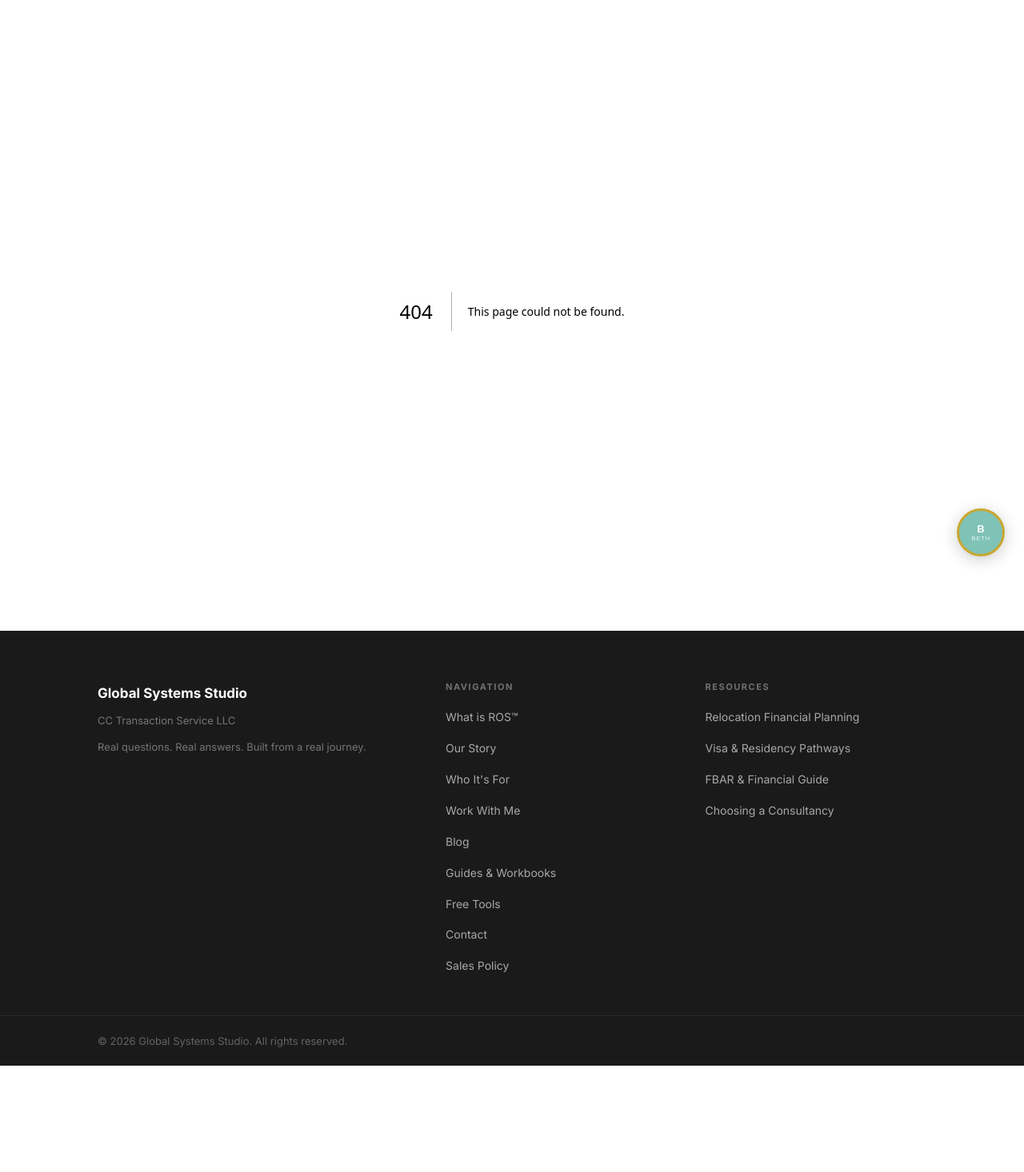
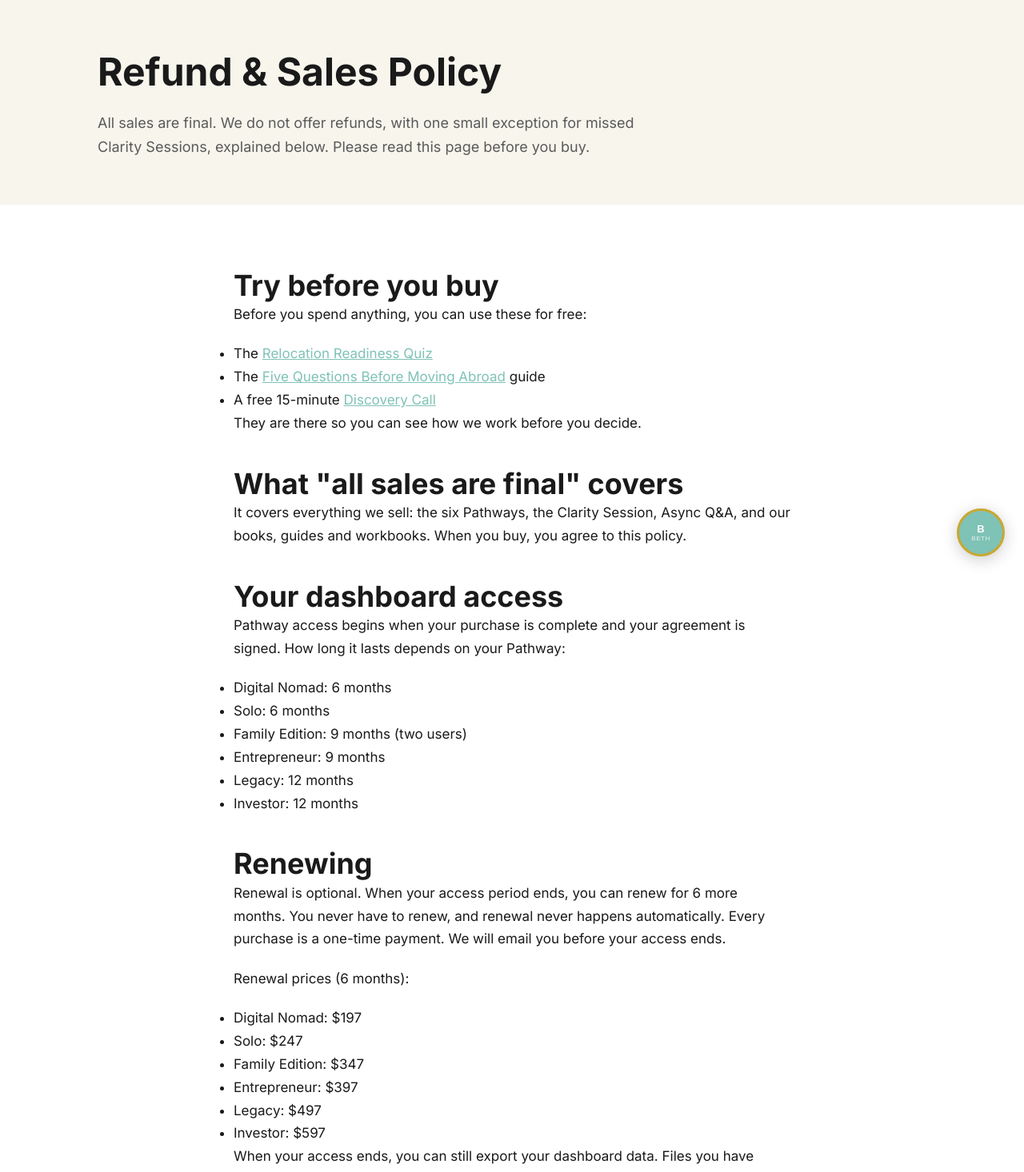
Before and after one commit to globalsystemsstudio-lang/gss-website, a Next.js app: page /refund-policy in a window 1280 px wide. Before the commit this address had no page. Shown: the part 80-1546 px from the top of the page at 80% size. Before the commit the page ends 1413 px from the top, so only its background shows below. Built offline with nearby package versions, Linux system fonts and the light colour scheme.

Commit message:
Add Refund & Sales Policy page (from Notion draft, Oct 13)

```diff
--- /dev/null
+++ b/app/refund-policy/page.jsx
@@ -0,0 +1,77 @@
+import Link from 'next/link';
+
+export const metadata = {
+  title: 'Refund & Sales Policy',
+  description: 'Global Systems Studio refund and sales policy: all sales are final, how dashboard access and renewals work, Clarity Session rescheduling, and who to contact with questions.',
+  alternates: { canonical: 'https://globalsystemsstudio.com/refund-policy/' },
+};
+
+export default function RefundPolicyPage() {
+  return (
+    <>
+      <section className="page-hero">
+        <div className="container">
+          <h1>Refund &amp; Sales Policy</h1>
+          <p>All sales are final. We do not offer refunds, with one small exception for missed Clarity Sessions, explained below. Please read this page before you buy.</p>
+        </div>
+      </section>
+
+      <section style={{background:'var(--white)', padding:'80px 0'}}>
+        <div className="container" style={{maxWidth:'760px'}}>
+          <h2>Try before you buy</h2>
+          <p>Before you spend anything, you can use these for free:</p>
+          <ul>
+            <li>The <Link href="/relocation-readiness-quiz">Relocation Readiness Quiz</Link></li>
+            <li>The <Link href="/shop/five-questions">Five Questions Before Moving Abroad</Link> guide</li>
+            <li>A free 15-minute <Link href="/services/discovery-call">Discovery Call</Link></li>
+          </ul>
+          <p>They are there so you can see how we work before you decide.</p>
+
+          <h2 style={{marginTop:'40px'}}>What &quot;all sales are final&quot; covers</h2>
+          <p>It covers everything we sell: the six Pathways, the Clarity Session, Async Q&amp;A, and our books, guides and workbooks. When you buy, you agree to this policy.</p>
+
+          <h2 style={{marginTop:'40px'}}>Your dashboard access</h2>
+          <p>Pathway access begins when your purchase is complete and your agreement is signed. How long it lasts depends on your Pathway:</p>
+          <ul>
+            <li>Digital Nomad: 6 months</li>
+            <li>Solo: 6 months</li>
+            <li>Family Edition: 9 months (two users)</li>
+            <li>Entrepreneur: 9 months</li>
+            <li>Legacy: 12 months</li>
+            <li>Investor: 12 months</li>
+          </ul>
+
+          <h2 style={{marginTop:'40px'}}>Renewing</h2>
+          <p>Renewal is optional. When your access period ends, you can renew for 6 more months. You never have to renew, and renewal never happens automatically. Every purchase is a one-time payment. We will email you before your access ends.</p>
+          <p>Renewal prices (6 months):</p>
+          <ul>
+            <li>Digital Nomad: $197</li>
+            <li>Solo: $247</li>
+            <li>Family Edition: $347</li>
+            <li>Entrepreneur: $397</li>
+            <li>Legacy: $497</li>
+            <li>Investor: $597</li>
+          </ul>
+          <p>When your access ends, you can still export your dashboard data. Files you have already downloaded are yours to keep.</p>
+
+          <h2 style={{marginTop:'40px'}}>Clarity Session</h2>
+          <p>The Clarity Session is a 45-minute one on one call. If you need to move it, tell us at least 24 hours before your session and we will reschedule it. If you miss your session without letting us know in advance, the session counts as used and the sale stays final. We may refund half of the session fee.</p>
+
+          <h2 style={{marginTop:'40px'}}>Async Q&amp;A</h2>
+          <p>Send up to 3 questions. You will get a written reply within 5 business days.</p>
+
+          <h2 style={{marginTop:'40px'}}>Books, guides and workbooks</h2>
+          <p>These are digital downloads, delivered to your email right after you buy. Because they are delivered right away, they are final.</p>
+
+          <h2 style={{marginTop:'40px'}}>Not professional advice</h2>
+          <p>I am not an international tax advisor or an international attorney. Always consult a licensed professional who specializes in your destination country before making any financial or legal decisions. See our full <Link href="/disclaimer">Disclaimer</Link>.</p>
+
+          <h2 style={{marginTop:'40px'}}>Questions</h2>
+          <p>Email <a href="mailto:globalsystemsstudio@gmail.com">globalsystemsstudio@gmail.com</a> and we will respond within 2 business days.</p>
+
+          <p style={{marginTop:'40px', color:'var(--text-light)'}}>CC Transaction Service LLC d/b/a Global Systems Studio<br />Last updated: October 14, 2026</p>
+        </div>
+      </section>
+    </>
+  );
+}
```
